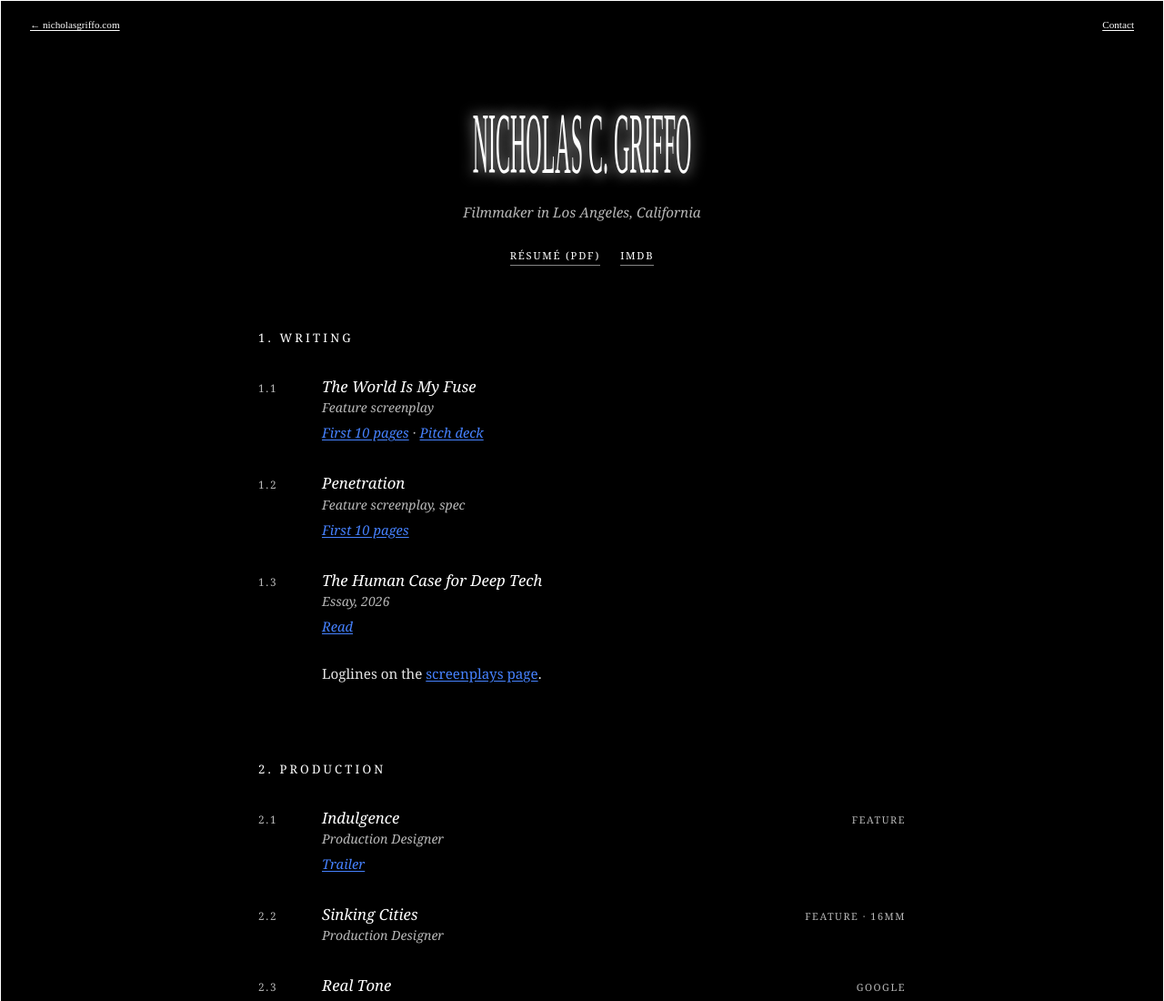
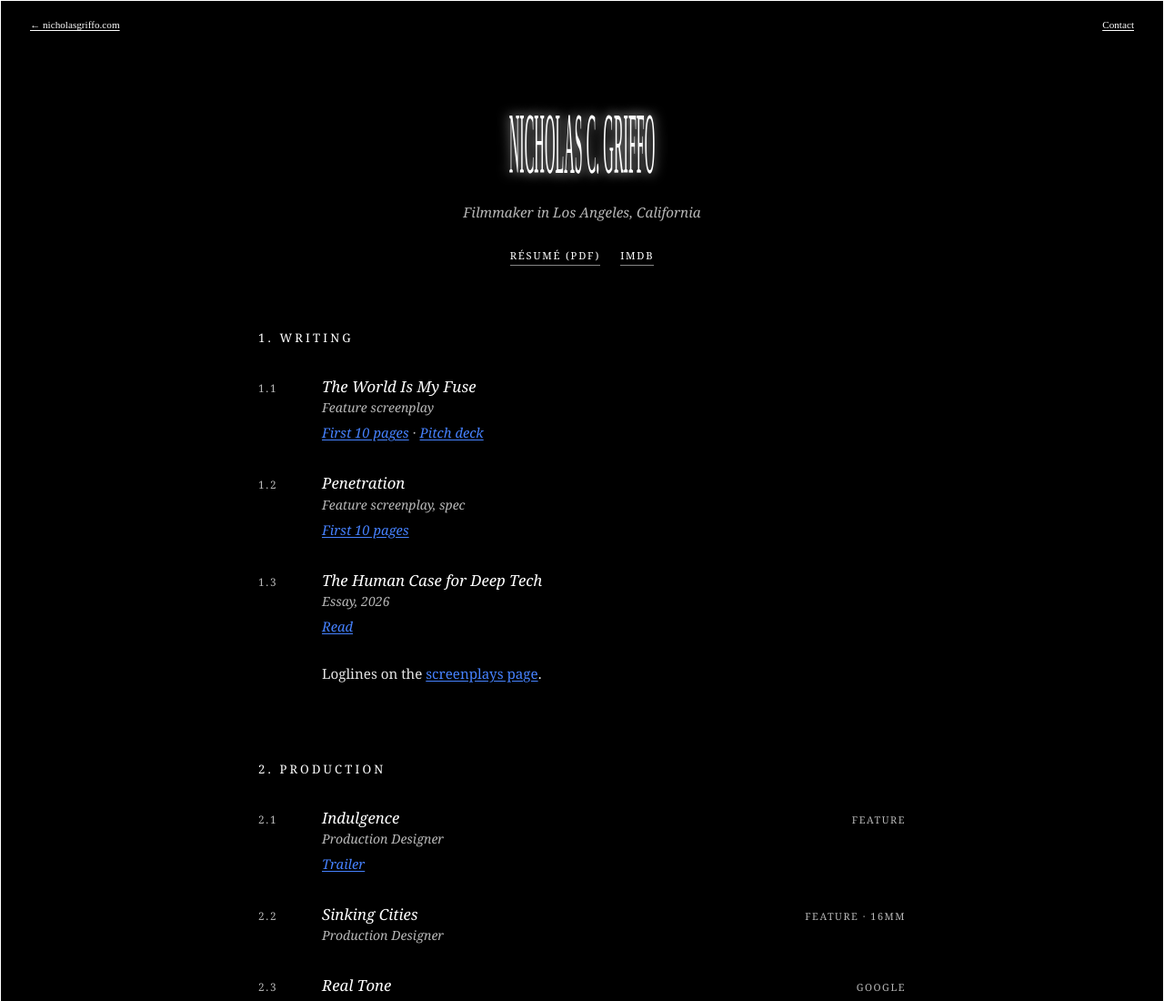
Before and after one commit to ngriffo/Nicholasgriffo.com, a plain HTML site: page portfolio.html in a window 1280 px wide. Shown: the top 1100 px of the page at 91% size. Drawn offline with Linux system fonts and the light colour scheme; a web font is replaced by a local one.

Commit message:
Revert: name back to original width
Co-Authored-By: Claude Opus 5.5 <noreply@anthropic.com>

```diff
--- a/portfolio.html
+++ b/portfolio.html
@@ -70,7 +70,7 @@
     font-family: 'Times New Roman', Times, serif;
     font-weight: 400; text-align: center; font-size: 1rem; white-space: nowrap;
     text-transform: uppercase;
-    transform: scaleX(1.5) scaleY(6); margin: 64px 0 50px;
+    transform: scaleY(6); margin: 64px 0 50px;
     text-shadow: 0 0 5px #fff;
   }
   .sub {
@@ -147,7 +147,6 @@
   @media (max-width: 600px) {
     .nav { padding: 14px 16px 0; }
     .wrap { padding: 36px 16px 90px; }
-    h1 { transform: scaleY(6); }
     .byline { letter-spacing: 0.1em; }
     .meta dl { grid-template-columns: 1fr; }
     .meta dl > div:nth-child(n) { text-align: left; }
```
